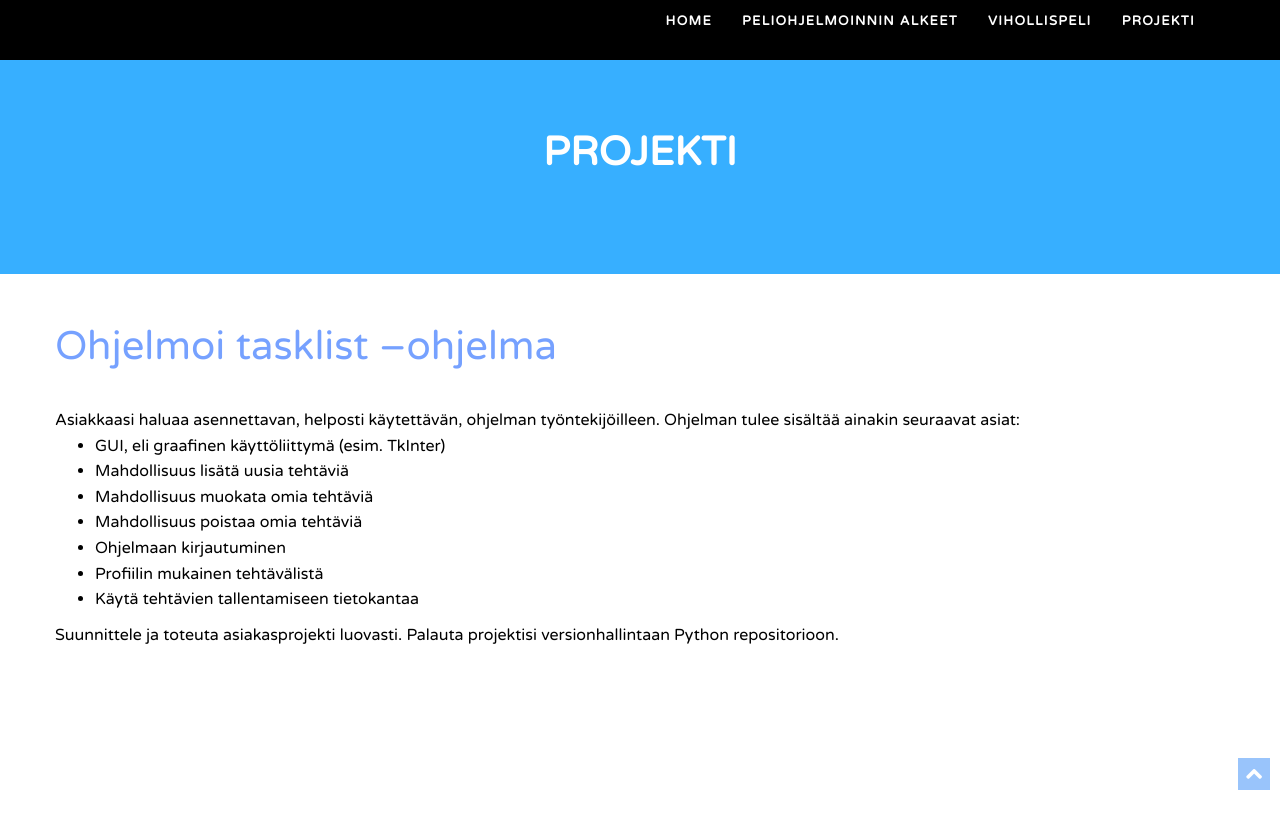
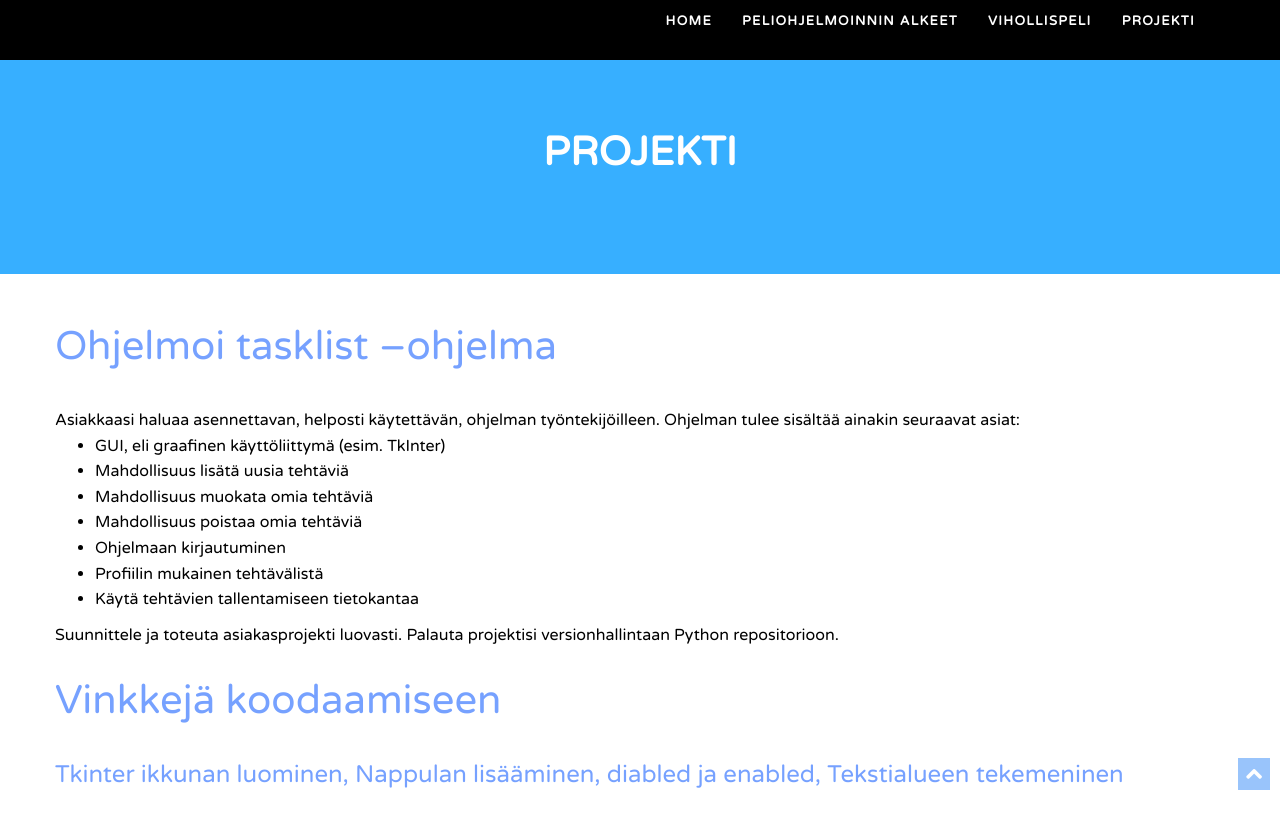
Before and after one commit to MiraAVorne/Python, a plain HTML site: page projekti.html in a window 1280 px wide. Shown: the top 831 px of the page. Before the commit the page ends 800 px from the top, so only its background shows below. Drawn offline with Linux system fonts and the light colour scheme.

Commit message:
Update projekti.html

```diff
--- a/projekti.html
+++ b/projekti.html
@@ -74,6 +74,13 @@
                </ul>
                Suunnittele ja toteuta asiakasprojekti luovasti. Palauta projektisi versionhallintaan Python repositorioon.
             </div>
+
+            <div class="row">
+               <h2>Vinkkejä koodaamiseen</h2>
+               <h3>Tkinter ikkunan luominen, Nappulan lisääminen, diabled ja enabled, Tekstialueen tekemeninen</h3>
+               <img src="ikkunaNappulaLabel">
+            </div>
+
         </div>
     </section>
     <!--END HOMEPAGE SECTION-->
```
